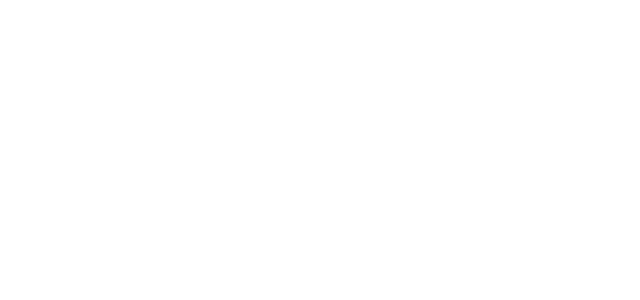
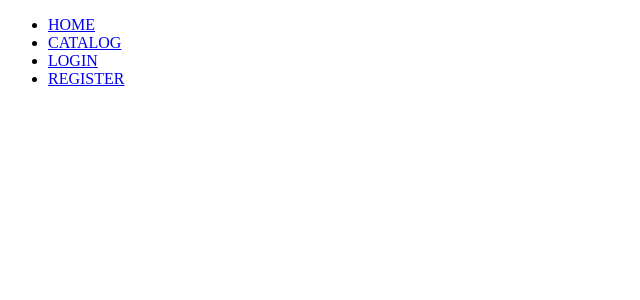
Before and after one commit to Qsen02/Softuni-ReactJS-Final-Project, a React (Vite) app in the folder Delicious food restaurant/client/: page / in a window 1280 px wide. Shown: the top 300 px of the page, without its empty margins (0-640 px from the left). Built offline with nearby package versions, Linux system fonts and the light colour scheme.

Commit message:
Imeplement header component without styling

```diff
--- a/Delicious food restaurant/client/src/App.jsx
+++ b/Delicious food restaurant/client/src/App.jsx
@@ -1,10 +1,12 @@
+import Header from "./components/header/Header"
+
 function App() {
 
-  return (
-    <>
-
-    </>
-  )
+    return (
+        <>
+            <Header />
+        </>
+    )
 }
 
 export default App
--- /dev/null
+++ b/Delicious food restaurant/client/src/components/header/Header.jsx
@@ -0,0 +1,35 @@
+import NavItems from "./navItems/NavItems"
+
+export default function Header() {
+    const user=null;
+    const userNav = [
+        { link: "/", title: "HOME" },
+        { link: "/catalog", title: "CATALOG" },
+        { link: "/cart", title: "CART" },
+        { link: "/profile", title: "PROFILE" },
+        { link: "/logout", title: "LOGOUT" }
+    ]
+    const adminNav = [
+        { link: "/", title: "HOME" },
+        { link: "/catalog", title: "CATALOG" },
+        { link: "/create", title: "CREATE" },
+        { link: "/profile", title: "PROFILE" },
+        { link: "/logout", title: "LOGOUT" }
+    ]
+    const guestNav = [
+        { link: "/", title: "HOME" },
+        { link: "/catalog", title: "CATALOG" },
+        { link: "/login", title: "LOGIN" },
+        { link: "/register", title: "REGISTER" }
+    ]
+    return (
+        <ul>
+            {user
+                ? user.isAdmin
+                    ? adminNav.map(el => <NavItems key={el.title} link={el.link} title={el.title} />)
+                    : userNav.map(el => <NavItems key={el.title} link={el.link} title={el.title} />)
+                : guestNav.map(el => <NavItems key={el.title} link={el.link} title={el.title} />)
+            }
+        </ul>
+    )
+}
--- /dev/null
+++ b/Delicious food restaurant/client/src/components/header/navItems/NavItems.jsx
@@ -0,0 +1,9 @@
+import { NavLink } from "react-router-dom";
+
+export default function NavItems({
+    link, title
+}) {
+    return (
+        <li><NavLink to={link}>{title}</NavLink></li>
+    )
+}
```
